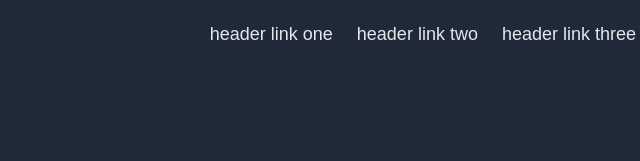
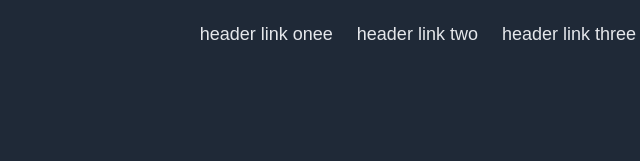
Before and after one commit to marviecodes/Landing-Page, a plain HTML site: page index.html in a window 1280 px wide. Shown: the top 161 px of the page, 554-1194 px from the left. Drawn offline with Linux system fonts and the light colour scheme.

Commit message:
minor change

```diff
--- a/index.html
+++ b/index.html
@@ -17,7 +17,7 @@
 
         <div>
             <ul>
-                <li>header link one</li>
+                <li>header link onee</li>
                 <li>header link two</li>
                 <li>header link three</li>
             </ul>
```
